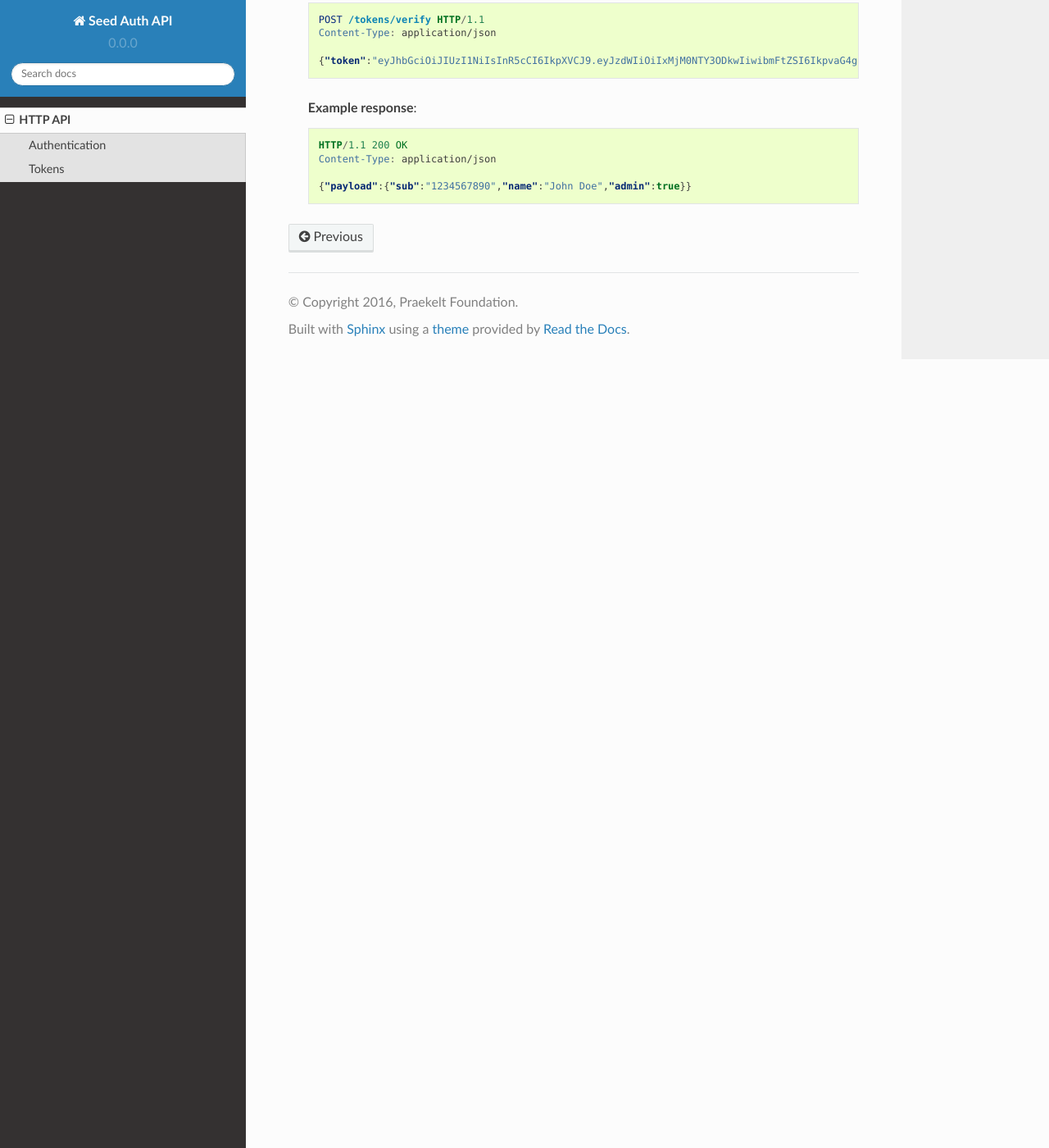
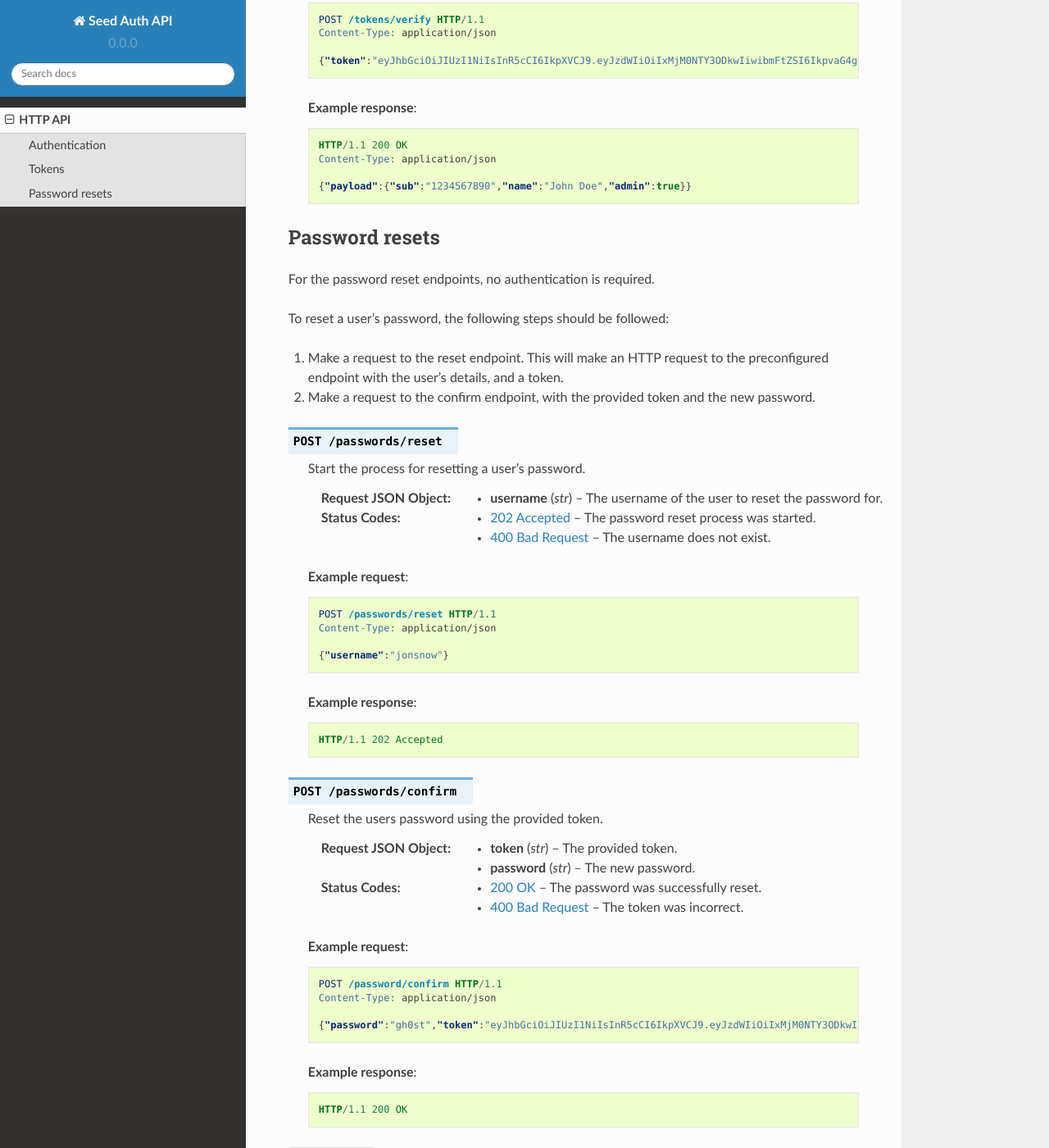
Before and after one commit to praekelt/seed-auth-api, a Sphinx documentation site: the page built from docs/http_api.rst, in a window 1280 px wide and 1400 px high, scrolled down 2470 px. Shown: the whole window at 82% size. Built offline with Sphinx 7.4.7 and the Read the Docs theme 2.0.0, drawn with Linux system fonts in a browser that asks for light colours.

Commit message:
Add password reset section to http api docs

```diff
--- a/docs/http_api.rst
+++ b/docs/http_api.rst
@@ -129,3 +129,64 @@ For the token endpoints, no authentication is required.
       Content-Type: application/json
 
       {"payload":{"sub":"1234567890","name":"John Doe","admin":true}}
+
+
+Password resets
+^^^^^^^^^^^^^^^
+
+For the password reset endpoints, no authentication is required.
+
+To reset a user's password, the following steps should be followed:
+
+1. Make a request to the reset endpoint.
+   This will make an HTTP request to the preconfigured endpoint with the user's
+   details, and a token.
+2. Make a request to the confirm endpoint, with the provided token and the new
+   password.
+
+.. http:post:: /passwords/reset
+
+   Start the process for resetting a user's password.
+
+   :<json str username: The username of the user to reset the password for.
+   :code 202: The password reset process was started.
+   :code 400: The username does not exist.
+
+   **Example request**:
+
+   .. sourcecode:: http
+
+      POST /passwords/reset HTTP/1.1
+      Content-Type: application/json
+
+      {"username":"jonsnow"}
+
+   **Example response**:
+
+   .. sourcecode:: http
+
+      HTTP/1.1 202 Accepted
+
+.. http:post:: /passwords/confirm
+
+   Reset the users password using the provided token.
+
+   :<json str token: The provided token.
+   :<json str password: The new password.
+   :code 200: The password was successfully reset.
+   :code 400: The token was incorrect.
+
+   **Example request**:
+
+   .. sourcecode:: http
+
+      POST /password/confirm HTTP/1.1
+      Content-Type: application/json
+
+      {"password":"gh0st","token":"eyJhbGciOiJIUzI1NiIsInR5cCI6IkpXVCJ9.eyJzdWIiOiIxMjM0NTY3ODkwIiwibmFtZSI6IkpvbiBTbm93In0.H7huFJ_ioqf1-_qzZQ6VLHOJpnqhdDiZFV2VdkIt7LY"}
+
+   **Example response**:
+
+   .. sourcecode:: http
+
+      HTTP/1.1 200 OK
```
